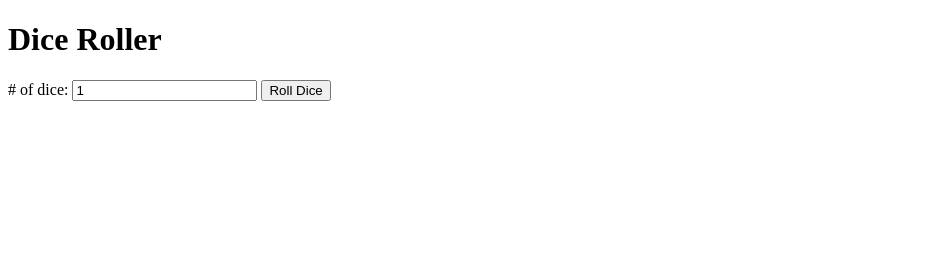
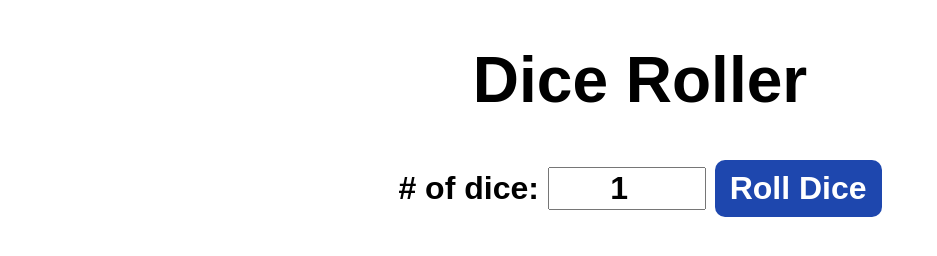
Before and after one commit to amar-rakhpasre/Random-Dice-Roller, a plain HTML site: page index.html in a window 1280 px wide. Shown: the whole page, without its empty margins (0-937 px from the left). Drawn offline with Linux system fonts and the light colour scheme; files that its build step writes are made by us from their sources.

Commit message:
Update index.html

```diff
--- a/index.html
+++ b/index.html
@@ -4,7 +4,7 @@
     <meta charset="UTF-8">
     <meta name="viewport" content="width=device-width, initial-scale=1.0">
     <title>DiceRoller</title>
-    <link rel="seven_pro/stylesheet" href="style.css">
+    <link rel="stylesheet" href="seven_pro/style.css">
 </head>
 <body>
   <div id="container">
```
